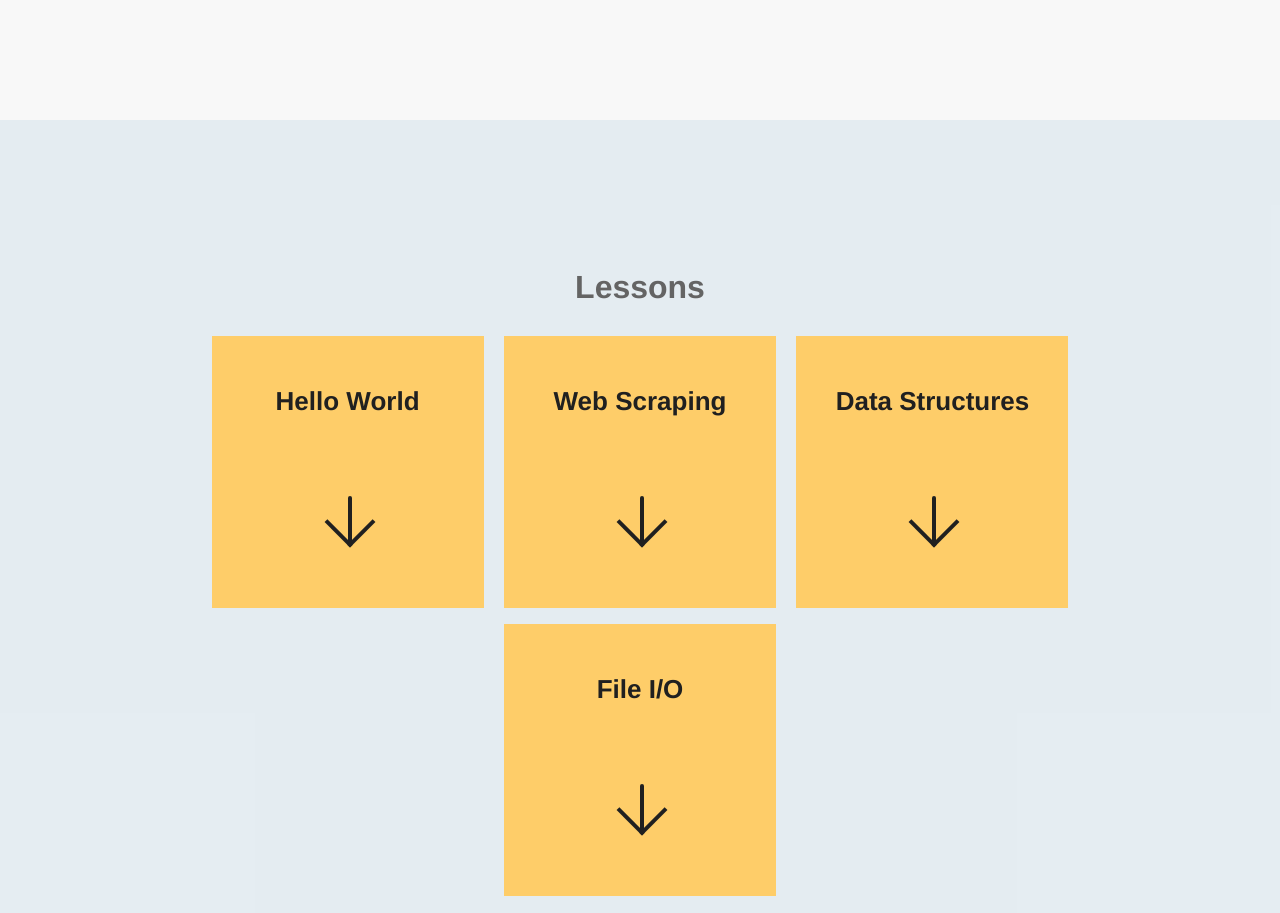
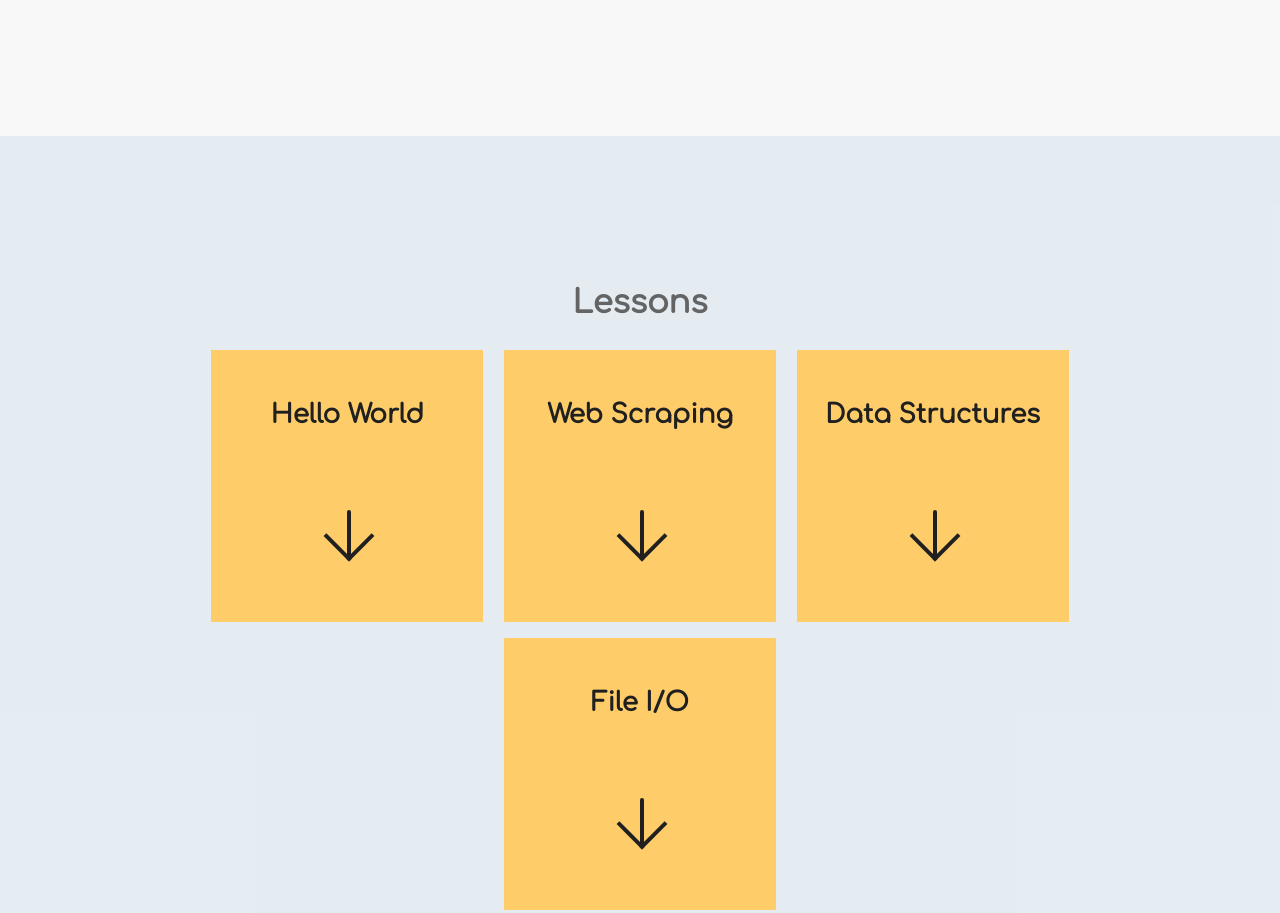
Before and after one commit to Lemonsity/ICSFinal, a plain HTML site: page index.html in a window 1280 px wide. Shown: the part 1320-2233 px from the top of the page. Drawn offline with nearby package versions, Linux system fonts and the light colour scheme.

Commit message:
comfortaa

```diff
--- a/index.html
+++ b/index.html
@@ -7,6 +7,7 @@
 	<meta charset="utf-8">
 	<meta name="viewport" content="width=device-width, initial-scale=1">
 	<title>ICS4U Final Assignment</title>
+	<link href="https://fonts.googleapis.com/css?family=Comfortaa" rel="stylesheet">
 	<link rel="stylesheet" href="style.css" type="text/css" />
 	<script src="https://ajax.googleapis.com/ajax/libs/jquery/3.3.1/jquery.min.js"></script>
 	<link rel="stylesheet" href="https://ajax.googleapis.com/ajax/libs/jqueryui/1.12.1/themes/smoothness/jquery-ui.css">
--- a/style.css
+++ b/style.css
@@ -1,10 +1,3 @@
-@font-face {
-	font-family: 'Comfortaa';
-	font-stye: normal;
-	font-weight: 400;
-	src: local('Comfortaa-Regular') format('ttf');
-}
-
 body {
 	background: #f8f8f8;
 	color: #646464;
```
